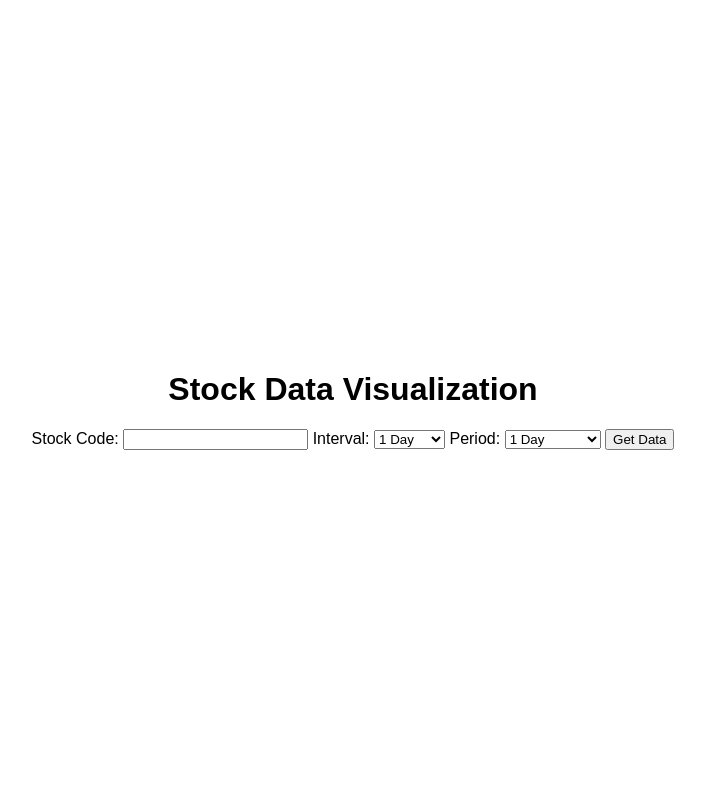
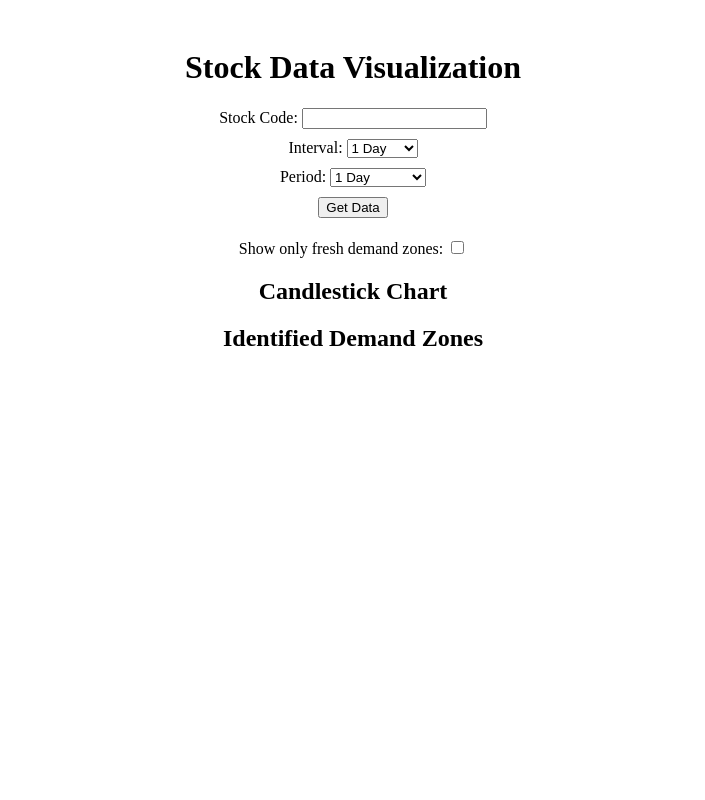
Before and after one commit to godsambitious-ashu/PriceActionAI, a Flask app: page / in a window 1280 px wide. Shown: the whole page, without its empty margins (287-992 px from the left). Run offline with Flask 3, Linux system fonts and the light colour scheme; some libraries are stand-ins or nearby versions.

Commit message:
Added toggle to plot fresh demand zones only if toggled

```diff
--- a/app.py
+++ b/app.py
@@ -22,10 +22,17 @@ def index():
             stock_data_str = "\n".join([f"{idx.date()} Open: {row['Open']} High: {row['High']} Low: {row['Low']} Close: {row['Close']}" for idx, row in stock_data.iterrows()])
             logging.debug("Initial Stock Data:\n" + stock_data_str)
 
-            chart, demand_zones_info = Plotter.create_candlestick_chart(stock_data, stock_code)
-            logging.debug("Chart created successfully")
+            # Create charts for both all zones and fresh zones
+            chart_all_zones, demand_zones_info_all = Plotter.create_candlestick_chart(stock_data, stock_code, fresh=False)
+            chart_fresh_zones, demand_zones_info_fresh = Plotter.create_candlestick_chart(stock_data, stock_code, fresh=True)
+            logging.debug("Charts created successfully")
 
-            return render_template('index.html', chart=chart, demand_zones_info=demand_zones_info, stock_data_str=stock_data_str)
+            return render_template('index.html',
+                                   chart_all_zones=chart_all_zones,
+                                   demand_zones_info_all=demand_zones_info_all,
+                                   chart_fresh_zones=chart_fresh_zones,
+                                   demand_zones_info_fresh=demand_zones_info_fresh,
+                                   stock_data_str=stock_data_str)
         except Exception as e:
             logging.error(f"Error processing request: {e}")
             return render_template('index.html', chart=None, error=str(e))
--- a/templates/index.html
+++ b/templates/index.html
@@ -5,42 +5,26 @@
     <meta name="viewport" content="width=device-width, initial-scale=1.0">
     <title>Stock Data Visualization</title>
     <script src="https://cdn.plot.ly/plotly-latest.min.js"></script>
-    <style>
-        body {
-            font-family: Arial, sans-serif;
-            display: flex;
-            flex-direction: column;
-            align-items: center;
-            justify-content: center;
-            min-height: 100vh;
-            margin: 0;
-        }
-        .form-container, .chart, .info {
-            width: 100%;
-            max-width: 800px;
-            margin: 20px;
-        }
-        .form-container {
-            text-align: center;
-        }
-        .form-container form {
-            display: inline-block;
-            text-align: left;
-        }
-    </style>
 </head>
 <body>
-    <div class="form-container">
+    <div style="max-width: 800px; margin: 0 auto; padding: 20px;">
+        <div style="text-align: center;">
             <h1>Stock Data Visualization</h1>
-        <form method="POST">
+            <form method="POST" style="display: flex; flex-direction: column; align-items: center;">
+                <div style="margin-bottom: 10px;">
                     <label for="stock_code">Stock Code:</label>
                     <input type="text" id="stock_code" name="stock_code" required>
+                </div>
+                <div style="margin-bottom: 10px;">
                     <label for="interval">Interval:</label>
                     <select id="interval" name="interval">
                         <option value="1d">1 Day</option>
                         <option value="1wk">1 Week</option>
                         <option value="1mo">1 Month</option>
+                        <option value="3mo">3 Month</option>
                     </select>
+                </div>
+                <div style="margin-bottom: 10px;">
                     <label for="period">Period:</label>
                     <select id="period" name="period">
                         <option value="1d">1 Day</option>
@@ -55,23 +39,51 @@
                         <option value="ytd">Year to Date</option>
                         <option value="max">Max</option>
                     </select>
+                </div>
+                <div style="margin-bottom: 20px;">
                     <button type="submit">Get Data</button>
+                </div>
             </form>
         </div>
+        <div style="text-align: center; margin-bottom: 20px;">
+            <label for="fresh_toggle">Show only fresh demand zones:</label>
+            <input type="checkbox" id="fresh_toggle" name="fresh_toggle" onchange="toggleFreshZones()">
+        </div>
+        <div class="chart" id="chart_container">
+            <h2 style="text-align: center;">Candlestick Chart</h2>
+            <div id="chart_all_zones">{{ chart_all_zones|safe }}</div>
+            <div id="chart_fresh_zones" style="display:none;">{{ chart_fresh_zones|safe }}</div>
+        </div>
+        <div class="info" id="info_container" style="text-align: center;">
+            <h2>Identified Demand Zones</h2>
+            <div id="info_all_zones">{{ demand_zones_info_all|safe }}</div>
+            <div id="info_fresh_zones" style="display:none;">{{ demand_zones_info_fresh|safe }}</div>
+        </div>
+        {% if error %}
+            <p style="color: red; text-align: center;">Error: {{ error }}</p>
+        {% endif %}
+    </div>
 
-    {% if chart %}
-        <div class="chart">
-            <h2>Candlestick Chart</h2>
-            <div>{{ chart|safe }}</div>
-        </div>
-        <div class="info">
-            <h2>Identified Demand Zones</h2>
-            {{ demand_zones_info|safe }}
-        </div>
-    {% endif %}
+    <script>
+        function toggleFreshZones() {
+            var freshToggle = document.getElementById('fresh_toggle').checked;
+            var chartAllZones = document.getElementById('chart_all_zones');
+            var chartFreshZones = document.getElementById('chart_fresh_zones');
+            var infoAllZones = document.getElementById('info_all_zones');
+            var infoFreshZones = document.getElementById('info_fresh_zones');
 
-    {% if error %}
-        <p style="color: red;">Error: {{ error }}</p>
-    {% endif %}
+            if (freshToggle) {
+                chartAllZones.style.display = 'none';
+                chartFreshZones.style.display = 'block';
+                infoAllZones.style.display = 'none';
+                infoFreshZones.style.display = 'block';
+            } else {
+                chartAllZones.style.display = 'block';
+                chartFreshZones.style.display = 'none';
+                infoAllZones.style.display = 'block';
+                infoFreshZones.style.display = 'none';
+            }
+        }
+    </script>
 </body>
 </html>
```
Also changed, not shown: stock_data/plotter.py (+135 -62 lines). Lines whose indentation alone changed are shown as unchanged.
